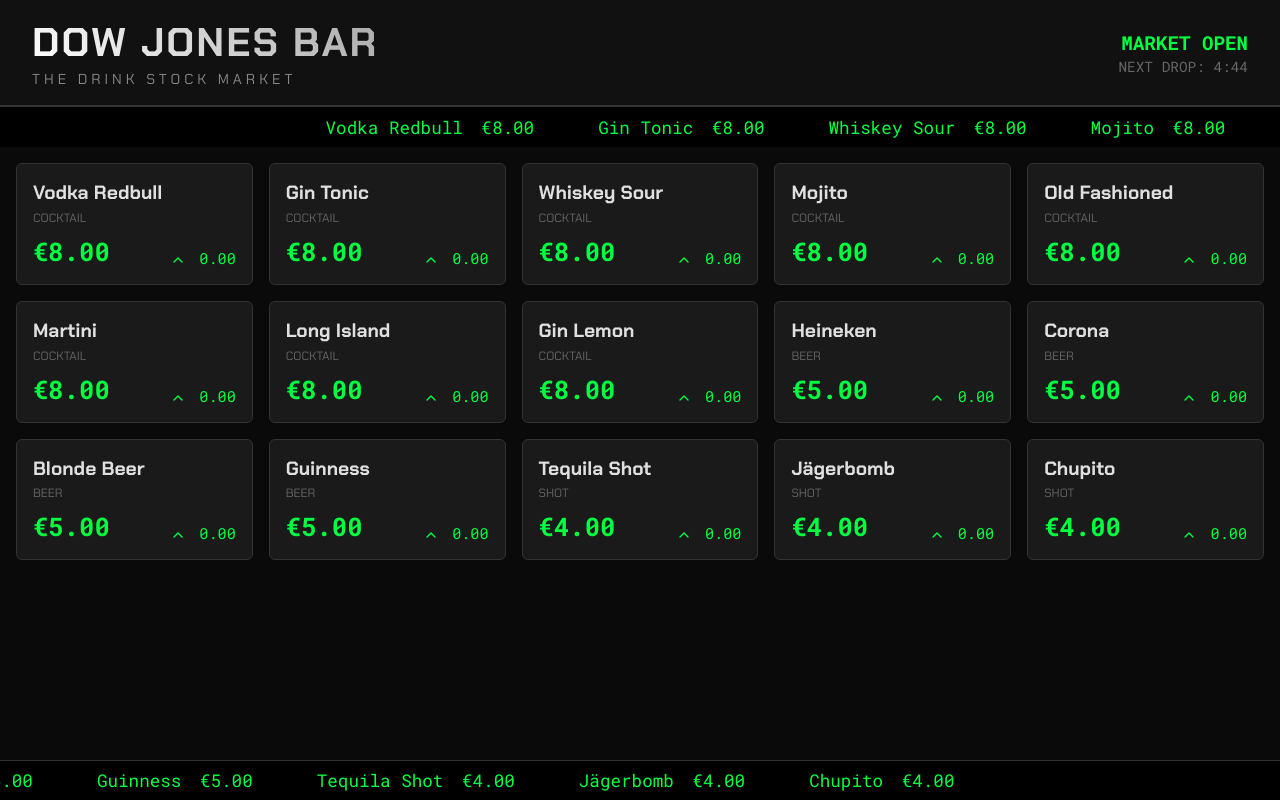
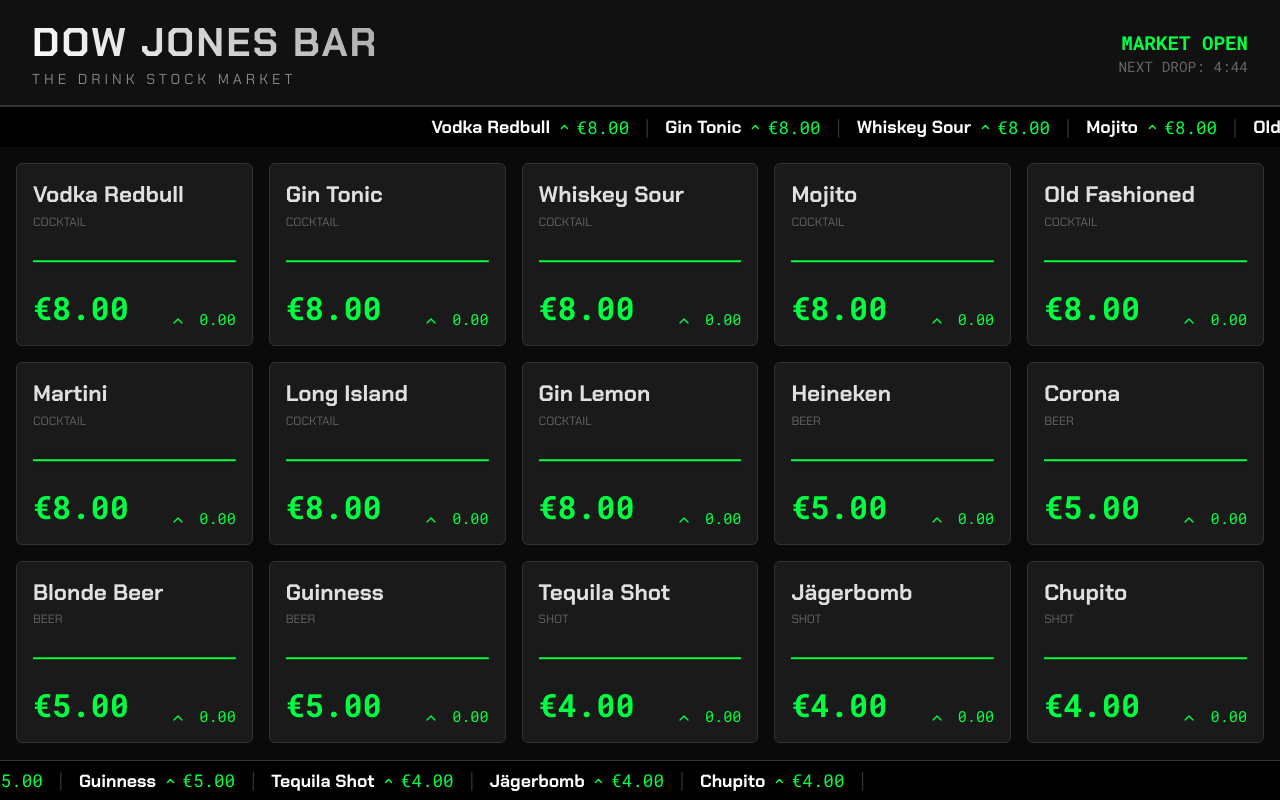
Before and after one commit to Rotz360/WolfsDen-Workspace, a plain HTML site: page index.html in a window 1280 px wide. Drawn offline with Linux system fonts and the light colour scheme.

Commit message:
feat: Add PWA support and enhance drink price simulation with dynamic ranges and history graphs.

```diff
--- a/app.js
+++ b/app.js
@@ -1,25 +1,25 @@
 // Drink Data
 const drinks = [
-    // Cocktails (8-12)
-    { id: 1, name: "Vodka Redbull", type: "Cocktail", price: 8.00, initialPrice: 8.00, min: 8.00, max: 12.00, volatility: 0.5 },
-    { id: 2, name: "Gin Tonic", type: "Cocktail", price: 8.00, initialPrice: 8.00, min: 8.00, max: 12.00, volatility: 0.4 },
-    { id: 3, name: "Whiskey Sour", type: "Cocktail", price: 8.00, initialPrice: 8.00, min: 8.00, max: 12.00, volatility: 0.4 },
-    { id: 8, name: "Mojito", type: "Cocktail", price: 8.00, initialPrice: 8.00, min: 8.00, max: 12.00, volatility: 0.3 },
-    { id: 9, name: "Old Fashioned", type: "Cocktail", price: 8.00, initialPrice: 8.00, min: 8.00, max: 12.00, volatility: 0.3 },
-    { id: 10, name: "Martini", type: "Cocktail", price: 8.00, initialPrice: 8.00, min: 8.00, max: 12.00, volatility: 0.4 },
-    { id: 11, name: "Long Island", type: "Cocktail", price: 8.00, initialPrice: 8.00, min: 8.00, max: 12.00, volatility: 0.4 },
-    { id: 12, name: "Gin Lemon", type: "Cocktail", price: 8.00, initialPrice: 8.00, min: 8.00, max: 12.00, volatility: 0.4 },
+    // Cocktails (8-12) -> Dynamic: 8-2=6, 8+4=12
+    { id: 1, name: "Vodka Redbull", type: "Cocktail", price: 8.00, initialPrice: 8.00, volatility: 0.5 },
+    { id: 2, name: "Gin Tonic", type: "Cocktail", price: 8.00, initialPrice: 8.00, volatility: 0.4 },
+    { id: 3, name: "Whiskey Sour", type: "Cocktail", price: 8.00, initialPrice: 8.00, volatility: 0.4 },
+    { id: 8, name: "Mojito", type: "Cocktail", price: 8.00, initialPrice: 8.00, volatility: 0.3 },
+    { id: 9, name: "Old Fashioned", type: "Cocktail", price: 8.00, initialPrice: 8.00, volatility: 0.3 },
+    { id: 10, name: "Martini", type: "Cocktail", price: 8.00, initialPrice: 8.00, volatility: 0.4 },
+    { id: 11, name: "Long Island", type: "Cocktail", price: 8.00, initialPrice: 8.00, volatility: 0.4 },
+    { id: 12, name: "Gin Lemon", type: "Cocktail", price: 8.00, initialPrice: 8.00, volatility: 0.4 },
 
-    // Beers (5-8)
-    { id: 4, name: "Heineken", type: "Beer", price: 5.00, initialPrice: 5.00, min: 5.00, max: 8.00, volatility: 0.2 },
-    { id: 5, name: "Corona", type: "Beer", price: 5.00, initialPrice: 5.00, min: 5.00, max: 8.00, volatility: 0.2 },
-    { id: 13, name: "Blonde Beer", type: "Beer", price: 5.00, initialPrice: 5.00, min: 5.00, max: 8.00, volatility: 0.2 },
-    { id: 14, name: "Guinness", type: "Beer", price: 5.00, initialPrice: 5.00, min: 5.00, max: 8.00, volatility: 0.2 },
+    // Beers (5-8) -> Dynamic: 5-2=3, 5+4=9
+    { id: 4, name: "Heineken", type: "Beer", price: 5.00, initialPrice: 5.00, volatility: 0.2 },
+    { id: 5, name: "Corona", type: "Beer", price: 5.00, initialPrice: 5.00, volatility: 0.2 },
+    { id: 13, name: "Blonde Beer", type: "Beer", price: 5.00, initialPrice: 5.00, volatility: 0.2 },
+    { id: 14, name: "Guinness", type: "Beer", price: 5.00, initialPrice: 5.00, volatility: 0.2 },
 
-    // Shots (4-6)
-    { id: 6, name: "Tequila Shot", type: "Shot", price: 4.00, initialPrice: 4.00, min: 4.00, max: 6.00, volatility: 0.6 },
-    { id: 7, name: "Jägerbomb", type: "Shot", price: 4.00, initialPrice: 4.00, min: 4.00, max: 6.00, volatility: 0.5 },
-    { id: 15, name: "Chupito", type: "Shot", price: 4.00, initialPrice: 4.00, min: 4.00, max: 6.00, volatility: 0.6 }
+    // Shots (4-6) -> Dynamic: 4-2=2, 4+4=8
+    { id: 6, name: "Tequila Shot", type: "Shot", price: 4.00, initialPrice: 4.00, volatility: 0.6 },
+    { id: 7, name: "Jägerbomb", type: "Shot", price: 4.00, initialPrice: 4.00, volatility: 0.5 },
+    { id: 15, name: "Chupito", type: "Shot", price: 4.00, initialPrice: 4.00, volatility: 0.6 }
 ];
 
 // App State
@@ -44,8 +44,19 @@ function init() {
     const typeOrder = { "Cocktail": 1, "Beer": 2, "Shot": 3 };
     drinks.sort((a, b) => typeOrder[a.type] - typeOrder[b.type]);
 
-    // Initialize update times for each drink
+    // Initialize update times and ranges for each drink
     drinks.forEach(drink => {
+        // Dynamic Range: Start - 2 to Start + 4
+        drink.min = drink.initialPrice - 2.00;
+        drink.max = drink.initialPrice + 4.00;
+
+        // History for graph (init with start price)
+        drink.history = Array(20).fill(drink.initialPrice);
+
+        // Stuck counter
+        drink.stuckCounter = 0;
+        drink.stuckAt = null; // 'min' or 'max'
+
         scheduleNextUpdate(drink);
     });
 
@@ -104,20 +115,52 @@ function updateDrinkPrice(drink) {
     const units = Math.floor(Math.random() * 15) + 1;
     const amount = units * 0.10;
 
-    const direction = Math.random() > 0.5 ? 1 : -1;
+    let direction = Math.random() > 0.5 ? 1 : -1;
+
+    // Balancing Logic: Force direction if stuck
+    if (drink.stuckCounter >= 3) {
+        if (drink.stuckAt === 'min') direction = 1; // Force Up
+        if (drink.stuckAt === 'max') direction = -1; // Force Down
+        // Reset counter after forcing
+        drink.stuckCounter = 0;
+        drink.stuckAt = null;
+    }
+
     const change = direction * amount;
-
     let newPrice = drink.price + change;
 
-    // Keep within bounds
-    if (newPrice < drink.min) newPrice = drink.min;
-    if (newPrice > drink.max) newPrice = drink.max;
+    // Check bounds and update stuck counter
+    if (newPrice <= drink.min) {
+        newPrice = drink.min;
+        if (drink.stuckAt === 'min') {
+            drink.stuckCounter++;
+        } else {
+            drink.stuckAt = 'min';
+            drink.stuckCounter = 1;
+        }
+    } else if (newPrice >= drink.max) {
+        newPrice = drink.max;
+        if (drink.stuckAt === 'max') {
+            drink.stuckCounter++;
+        } else {
+            drink.stuckAt = 'max';
+            drink.stuckCounter = 1;
+        }
+    } else {
+        // Not at limit, reset counter
+        drink.stuckCounter = 0;
+        drink.stuckAt = null;
+    }
 
     // Round to 2 decimals
     newPrice = Math.round(newPrice * 100) / 100;
 
     drink.oldPrice = drink.price;
     drink.price = newPrice;
+
+    // Update History
+    drink.history.push(newPrice);
+    if (drink.history.length > 20) drink.history.shift();
 }
 
 function triggerSingleCrash() {
@@ -128,6 +171,10 @@ function triggerSingleCrash() {
 
     drink.oldPrice = drink.price;
     drink.price = drink.initialPrice * 0.5;
+
+    // Add crash price to history
+    drink.history.push(drink.price);
+    if (drink.history.length > 20) drink.history.shift();
 
     marketStateEl.innerHTML = `CRASH: <span style="color: var(--accent-red)">${drink.name}</span>`;
     marketStateEl.style.color = "var(--accent-red)";
@@ -145,6 +192,11 @@ function endSingleCrash() {
         drink.oldPrice = drink.price;
         // Reset near initial
         drink.price = drink.initialPrice;
+
+        // Add reset price to history
+        drink.history.push(drink.price);
+        if (drink.history.length > 20) drink.history.shift();
+
         scheduleNextUpdate(drink);
     }
 
@@ -178,17 +230,23 @@ function renderGrid() {
         const card = document.createElement('div');
         card.className = `drink-card ${isCrashing ? 'crashing' : ''}`;
 
-        const priceChange = drink.price - (drink.oldPrice || drink.price);
+        const priceChange = drink.price - drink.initialPrice;
         const isUp = priceChange >= 0;
 
         const arrowIcon = isUp
             ? `<svg width="24" height="24" viewBox="0 0 24 24" fill="none" stroke="currentColor" stroke-width="2" stroke-linecap="round" stroke-linejoin="round" class="trend-icon up"><polyline points="18 15 12 9 6 15"></polyline></svg>`
             : `<svg width="24" height="24" viewBox="0 0 24 24" fill="none" stroke="currentColor" stroke-width="2" stroke-linecap="round" stroke-linejoin="round" class="trend-icon down"><polyline points="6 9 12 15 18 9"></polyline></svg>`;
 
+        // Generate Graph SVG
+        const graphHtml = generateGraphSvg(drink);
+
         card.innerHTML = `
             <div class="drink-info">
                 <div class="drink-name">${drink.name}</div>
                 <div class="drink-type">${drink.type}</div>
+            </div>
+            <div class="graph-area">
+                ${graphHtml}
             </div>
             <div class="price-area">
                 <div class="current-price" style="color: ${isCrashing ? '#fff' : (isUp ? 'var(--accent-green)' : 'var(--accent-red)')}">
@@ -206,12 +264,43 @@ function renderGrid() {
     });
 }
 
+function generateGraphSvg(drink) {
+    const width = 100; // Viewbox width
+    const height = 40; // Viewbox height
+    const padding = 10; // Increased padding to prevent clipping (was 5)
+
+    // Normalize points to viewbox
+    const min = drink.min;
+    const max = drink.max;
+    const range = max - min;
+
+    const points = drink.history.map((price, index) => {
+        const x = (index / (drink.history.length - 1)) * width;
+        // Invert Y because SVG 0 is top. Map price to [height-padding, padding]
+        const normalizedPrice = (price - min) / range;
+        const y = (height - padding) - (normalizedPrice * (height - 2 * padding));
+        return `${x},${y}`;
+    }).join(' ');
+
+    const color = drink.price >= drink.initialPrice ? 'var(--accent-green)' : 'var(--accent-red)';
+
+    return `<svg viewBox="0 0 ${width} ${height}" class="stock-graph" preserveAspectRatio="none">
+        <polyline points="${points}" fill="none" stroke="${color}" stroke-width="2" vector-effect="non-scaling-stroke" />
+    </svg>`;
+}
+
 function renderTicker() {
     const tickerHtml = drinks.map(drink => {
         const isUp = drink.price >= (drink.oldPrice || drink.price);
+        const arrowIcon = isUp
+            ? `<svg width="12" height="12" viewBox="0 0 24 24" fill="none" stroke="currentColor" stroke-width="3" stroke-linecap="round" stroke-linejoin="round" class="ticker-icon up"><polyline points="18 15 12 9 6 15"></polyline></svg>`
+            : `<svg width="12" height="12" viewBox="0 0 24 24" fill="none" stroke="currentColor" stroke-width="3" stroke-linecap="round" stroke-linejoin="round" class="ticker-icon down"><polyline points="6 9 12 15 18 9"></polyline></svg>`;
+
         return `<span class="ticker-item ${isUp ? 'up' : 'down'}">
-            ${drink.name} <span class="price">€${drink.price.toFixed(2)}</span>
-        </span>`;
+            <span class="ticker-name">${drink.name}</span>
+            ${arrowIcon}
+            <span class="price">€${drink.price.toFixed(2)}</span>
+        </span><span class="ticker-separator">|</span>`;
     }).join('');
 
     const fullHtml = tickerHtml + tickerHtml + tickerHtml;
--- a/index.html
+++ b/index.html
@@ -6,6 +6,18 @@
     <meta name="viewport" content="width=device-width, initial-scale=1.0">
     <title>Dow Jones Bar - Drink Exchange</title>
     <link rel="stylesheet" href="style.css">
+    <link rel="manifest" href="manifest.json">
+    <meta name="theme-color" content="#121212">
+    <link rel="apple-touch-icon" href="icon-192.png">
+    <script>
+        if ('serviceWorker' in navigator) {
+            window.addEventListener('load', () => {
+                navigator.serviceWorker.register('./sw.js')
+                    .then(reg => console.log('SW registered'))
+                    .catch(err => console.log('SW registration failed', err));
+            });
+        }
+    </script>
     <link rel="preconnect" href="https://fonts.googleapis.com">
     <link rel="preconnect" href="https://fonts.gstatic.com" crossorigin>
     <link
--- a/style.css
+++ b/style.css
@@ -93,13 +93,30 @@ header {
 }
 
 .ticker-item {
-    display: inline-block;
-    padding: 0 2rem;
+    display: inline-flex;
+    align-items: center;
+    padding: 0 1rem;
     font-family: var(--font-mono);
 }
 
+.ticker-name {
+    font-weight: bold;
+    margin-right: 0.5rem;
+    color: #fff;
+    font-family: var(--font-main);
+}
+
+.ticker-icon {
+    margin-right: 0.2rem;
+}
+
 .ticker-item .price {
-    margin-left: 0.5rem;
+    margin-left: 0.2rem;
+}
+
+.ticker-separator {
+    color: #333;
+    font-weight: 300;
 }
 
 .ticker-item.up {
@@ -176,8 +193,7 @@ main {
 }
 
 .drink-name {
-    font-size: 1.2rem;
-    /* Slightly larger */
+    font-size: 1.4rem;
     font-weight: bold;
     margin-bottom: 0.3rem;
 }
@@ -189,6 +205,21 @@ main {
     margin-bottom: 0.5rem;
 }
 
+.graph-area {
+    flex: 1;
+    display: flex;
+    align-items: center;
+    justify-content: center;
+    margin-bottom: 0.5rem;
+    overflow: hidden;
+}
+
+.stock-graph {
+    width: 100%;
+    height: 40px;
+    filter: drop-shadow(0 0 2px rgba(0, 0, 0, 0.5));
+}
+
 .price-area {
     display: flex;
     justify-content: space-between;
@@ -196,8 +227,7 @@ main {
 }
 
 .current-price {
-    font-size: 1.6rem;
-    /* Slightly larger */
+    font-size: 2rem;
     font-family: var(--font-mono);
     font-weight: bold;
 }
```
Also changed, not shown: sw.js (added, +21 -0 lines), icon-192.png (added), icon-512.png (added), manifest.json (added).
